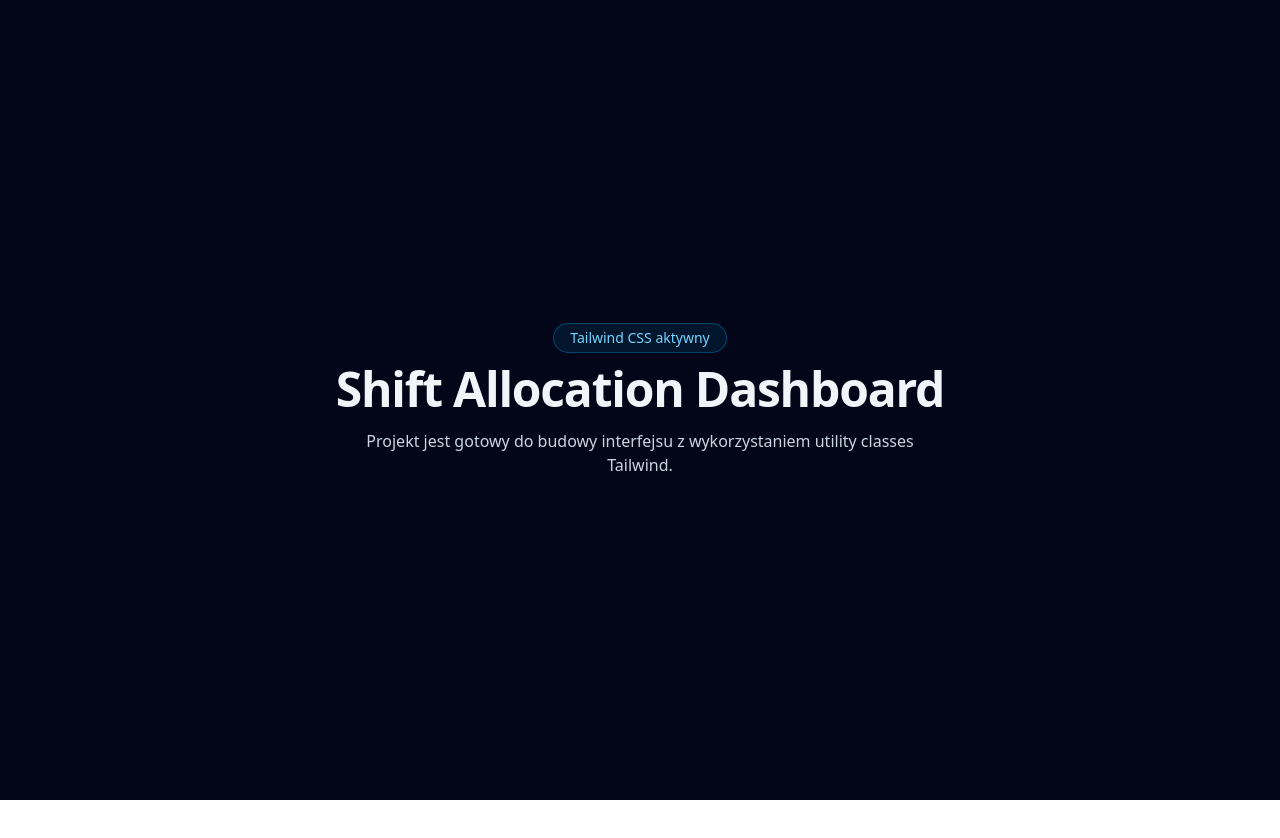
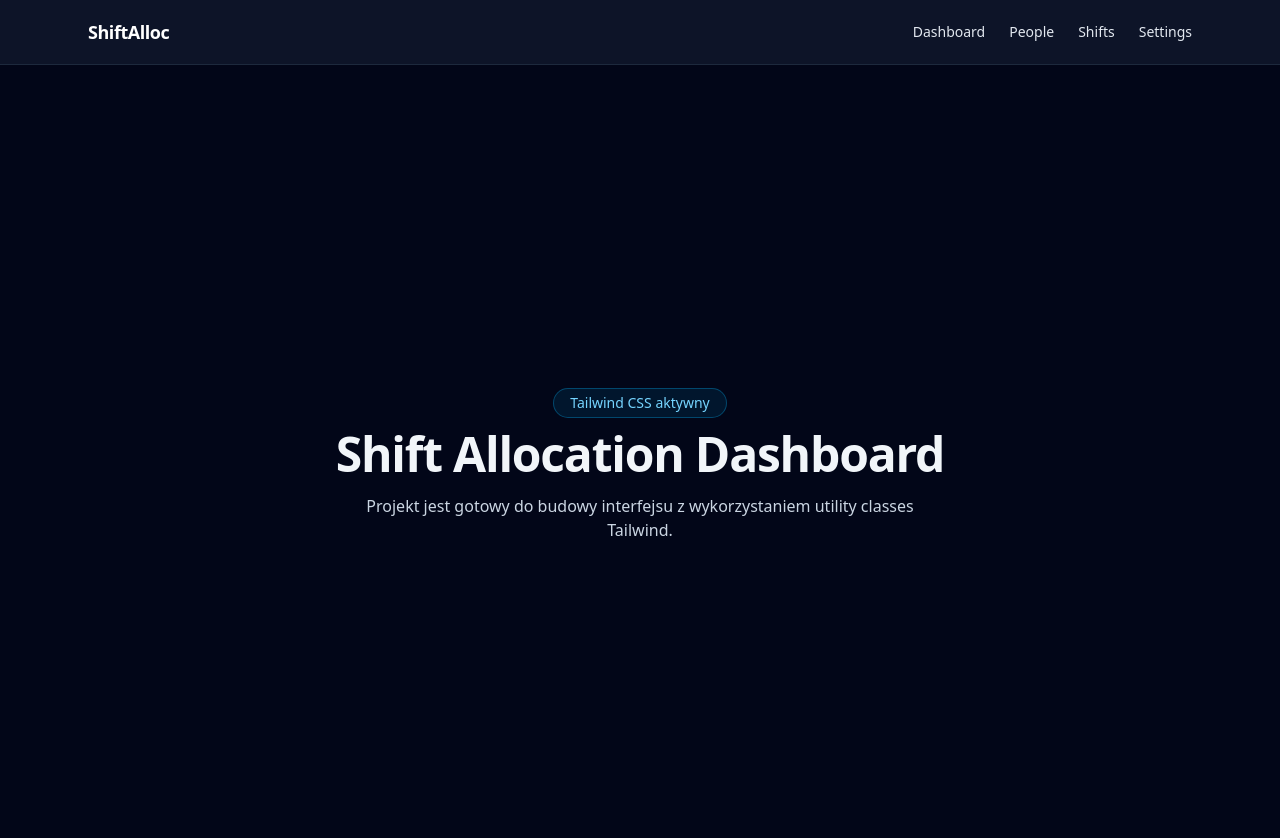
Before and after one commit to Ogrodowczyk87/Shift-Allocation-Automation-System, a React (Vite) app: page / in a window 1280 px wide. Shown: the top 838 px of the page. Before the commit the page ends 800 px from the top, so only its background shows below. Built offline with nearby package versions, Linux system fonts and the light colour scheme.

Commit message:
Add reusable navbar component and integrate it in App
Changes:

- Added a new  component in  with Tailwind styling and navigation links.

- Updated  to import and render the navbar at the top of the main layout.

- Kept the existing dashboard content and visual style intact.

```diff
--- a/src/App.tsx
+++ b/src/App.tsx
@@ -1,6 +1,9 @@
+import { Navbar } from "./components/ui/Navbar"
+
 function App() {
   return (
     <main className="min-h-screen bg-slate-950 text-slate-100">
+      <Navbar />
       <div className="mx-auto flex min-h-screen max-w-3xl flex-col items-center justify-center px-6 text-center">
         <p className="mb-3 rounded-full border border-sky-400/30 bg-sky-500/10 px-4 py-1 text-sm text-sky-300">
           Tailwind CSS aktywny
--- /dev/null
+++ b/src/components/ui/Navbar.tsx
@@ -0,0 +1,19 @@
+// src/components/ui/Navbar.tsx
+export function Navbar() {
+  return (
+    <header className="border-b border-slate-800 bg-slate-900/90 backdrop-blur">
+      <nav className="mx-auto flex h-16 w-full max-w-6xl items-center justify-between px-4 sm:px-6">
+        <a href="#" className="text-lg font-semibold tracking-tight text-white">
+          ShiftAlloc
+        </a>
+
+        <ul className="flex items-center gap-6 text-sm font-medium text-slate-200">
+          <li><a href="#" className="hover:text-sky-300">Dashboard</a></li>
+          <li><a href="#" className="hover:text-sky-300">People</a></li>
+          <li><a href="#" className="hover:text-sky-300">Shifts</a></li>
+          <li><a href="#" className="hover:text-sky-300">Settings</a></li>
+        </ul>
+      </nav>
+    </header>
+  )
+}
```
